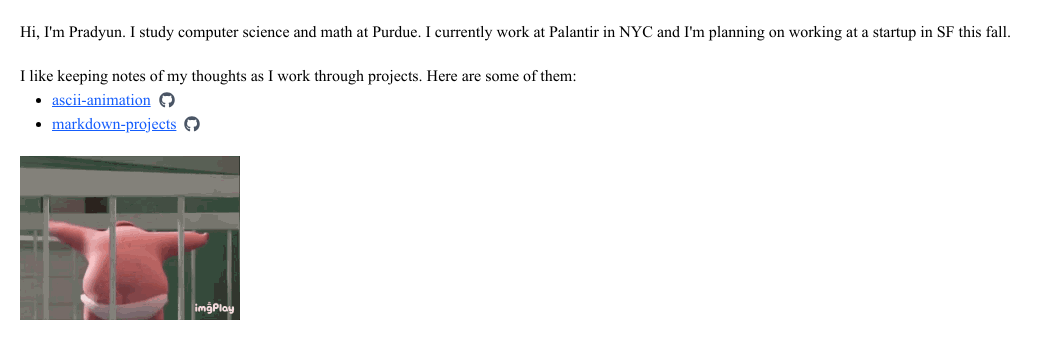
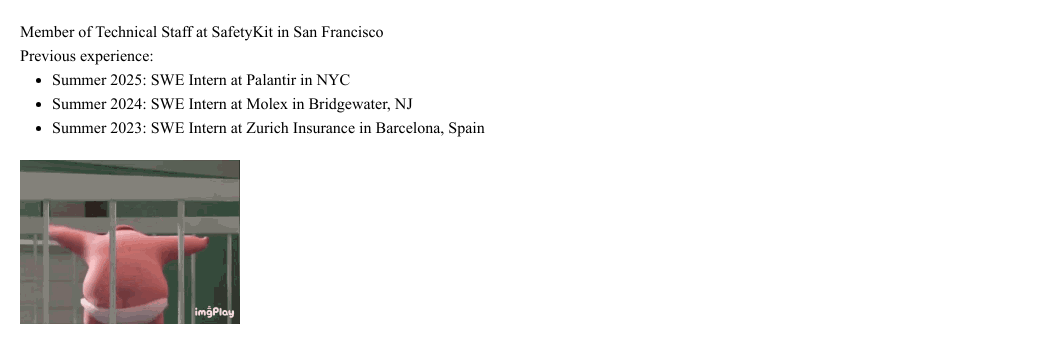
Before and after one commit to Pkama07/hq, a Next.js app: page / in a window 1280 px wide. Shown: the top 362 px of the page, without its empty margins (0-1053 px from the left). Built offline with nearby package versions, Linux system fonts and the light colour scheme.

Commit message:
remove projects and just keep experience

```diff
--- a/app/page.tsx
+++ b/app/page.tsx
@@ -1,45 +1,15 @@
 import Image from "next/image";
 import AsciiPlayer from "@/app/components/AsciiPlayer";
-import { POSTS_DIR } from "@/lib/common";
-import fs from "node:fs/promises";
-import ProjectLink from "./components/ProjectLink";
-
-async function getGithubUrl(filename: string): Promise<string | undefined> {
-	const content = await fs.readFile(`${POSTS_DIR}/${filename}`, "utf-8");
-	const match = content.match(/\[github_url\]:\s*<>\s*\((.*?)\)/);
-	return match?.[1];
-}
 
 export default async function Home() {
-	const files = await fs.readdir(POSTS_DIR);
-	const projects = await Promise.all(
-		files.map(async (f) => ({
-			slug: f.replace(/\.md$/, "").replace(/\.mdx$/, ""),
-			githubUrl: await getGithubUrl(f),
-		}))
-	);
-
 	return (
 		<div className="h-fit min-h-screen min-w-fit w-screen bg-white text-black p-5">
-			<p>
-				Hi, I&apos;m Pradyun. I study computer science and math at Purdue. I
-				currently work at Palantir in NYC and I&apos;m planning on working at a
-				startup in SF this fall.
-			</p>
-			<div className="mt-5">
-				I like keeping notes of my thoughts as I work through projects. Here are
-				some of them:
-			</div>
+			<p>Member of Technical Staff at SafetyKit in San Francisco</p>
+			<p>Previous experience:</p>
 			<ul className="list-disc pl-8">
-				{projects.map((p) => (
-					<li key={p.slug}>
-						<ProjectLink
-							title={p.slug}
-							projectUrl={`/projects/${p.slug}`}
-							githubUrl={p.githubUrl}
-						/>
-					</li>
-				))}
+				<li>Summer 2025: SWE Intern at Palantir in NYC</li>
+				<li>Summer 2024: SWE Intern at Molex in Bridgewater, NJ</li>
+				<li>Summer 2023: SWE Intern at Zurich Insurance in Barcelona, Spain</li>
 			</ul>
 			<Image
 				src="/jimbo.gif"
```
Also changed, not shown: 1 other file (tests, documents, lock files or other folders).
